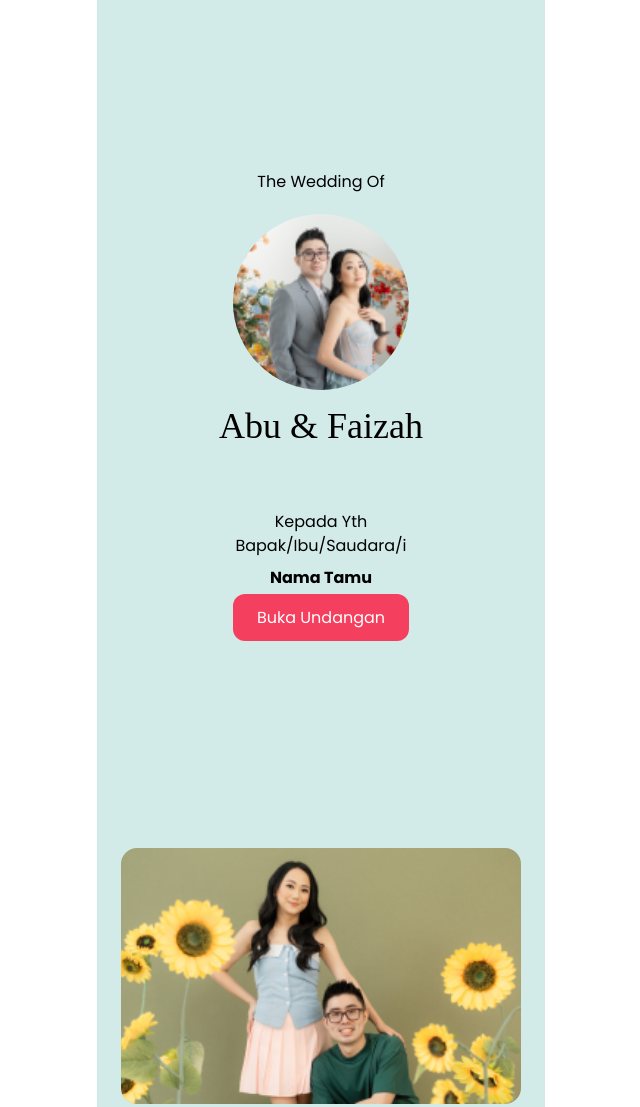
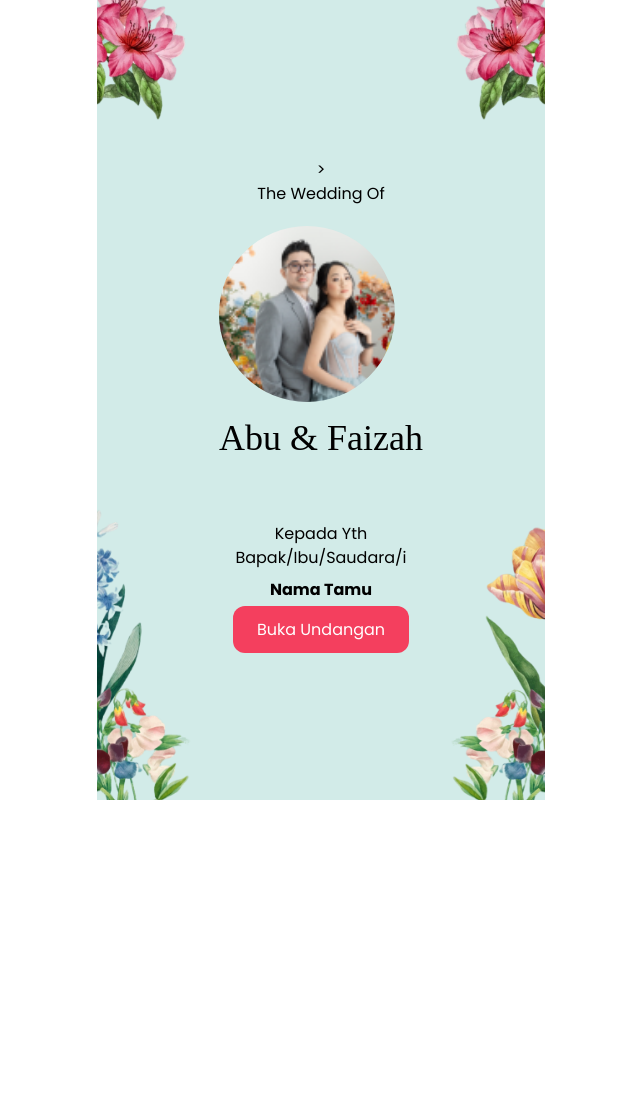
Before and after one commit to Marveltujua/One, a plain HTML site: page index.html in a window 1280 px wide. Shown: the top 1107 px of the page, without its empty margins (319-959 px from the left). After the commit the page ends 800 px from the top, so only its background shows below. Drawn offline with nearby package versions, Linux system fonts and the light colour scheme; a web font is replaced by a local one.

Commit message:
Menambah Bungah

```diff
--- a/index.html
+++ b/index.html
@@ -21,14 +21,45 @@
         .font-latin {
             font-family: "Arizonia", cursive;
         }
+        .bunga-atas-kiri{
+            width: 50%;
+            position: absolute;
+            left: -25%;
+            top: -7%;
+        }
+        .bunga-atas-kanan{
+            width: 50%;
+            position: absolute;
+            top: -7%;
+            right: -25%;
+        }
+        .bunga-bawah-kiri{
+            width: 50%;
+            position: absolute;
+            bottom: -12%;
+            left: -20%;
+        }
+        .bunga-bawah-kanan{
+            width: 50%;
+            position: absolute;
+            right:  -20%;
+            bottom: -12%;
+        }
     </style>
 </head>
 <body class="bg-white">
     <!-- cover undangan -->
     <section
-        class="text-center mx-auto h-screen w-full max-w-md flex items-center justify-center flex-col"
-        style="background-color: #D2EBE8;"
+        class="overflow-hidden relative text-center mx-auto h-screen w-full max-w-md flex items-center justify-center flex-col"
+        style="background-color: #D2EBE8;">
     >
+    <div>
+        <img src="/images/flower-top-left.png" alt="flower" class="bunga-atas-kiri">
+        <img src="/images/flower-top-right.png" alt="flower" class="bunga-atas-kanan">
+        <img src="/images/flower-bottom-left.png" alt="flower" class="bunga-bawah-kiri">
+        <img src="/images/flower-bottom-right.png" alt="flower" class="bunga-bawah-kanan">
+    </div>
+    <div>
         <div class="mb-5" data-aos="zoom-in" data-aos-duration="3000">The Wedding Of</div>
         <div class="mb-4 size-44 rounded-full overflow-hidden" data-aos="flip-up" data-aos-duration="3000">
             <img class="size-full object-cover" src="/images/g3.png" alt="" height="150" width="150">
@@ -43,28 +74,41 @@
                 class="bg-rose-500 text-white py-3 px-6 rounded-xl hover:bg-rose-700"
             >Buka Undangan</a>
         </div>
+    </div>
     </section>
     <!-- isi undangan -->
     <div
         id="isiUndangan"
-        class="text-center mx-auto w-full max-w-md flex items-center justify-center flex-col"
+        class="hidden overflow-hidden relative text-center mx-auto w-full max-w-md flex items-center justify-center flex-col"
         style="background-color: #D2EBE8;"
     >
-        <section class="px-6 py-12">
-            <div class="mb-4 w-full h-64 rounded-2xl overflow-hidden" data-aos="zoom-in" data-aos-duration="3000">
+    <section class="px-6 py-12 relative">
+        <div>
+            <img src="/images/flower-top-left.png" alt="flower" class="bunga-atas-kiri" style="top: -20%;">
+            <img src="/images/flower-top-right.png" alt="flower" class="bunga-atas-kanan" style="top: -20%;">
+        </div>
+        <div class="mb-4 w-full h-64 rounded-2xl overflow-hidden" data-aos="zoom-in" data-aos-duration="3000">
                 <img class="size-full object-cover" src="/images/salam.png" alt="" height="150" width="150">
             </div>
             <p data-aos="fade-up" data-aos-duration="3000"> “Pernikahan seperti mozaik yang kita buat dengan pasangan kita, jutaan momen kecil yang menjadi kisah cinta.”</p>
         </section>
 
-        <section class="px-6 py-12">
-            <div class="mx-auto mb-4 w-48 h-72 rounded-full overflow-hidden" data-aos="zoom-in" data-aos-duration="3000">
+        <section class="px-6 py-12 relative">
+            <div>
+                <img src="/images/flower-bottom-left.png" alt="flower" class="bunga-bawah-kiri" style="bottom: 10%; left: -25%;  transform: rotate(20deg);">
+                <img src="/images/flower-bottom-right.png" alt="flower" class="bunga-bawah-kanan" style="bottom: 10%; right: -25%; transform: rotate(-20deg);">
+            </div>
+            <div class="mx-auto mb-20 w-48 h-72 rounded-full overflow-hidden" data-aos="zoom-in" data-aos-duration="3000">
                 <img class="size-full object-cover" src="/images/quotes.png" alt="" height="150" width="150">
             </div>
             <p data-aos="fade-up" data-aos-duration="3000"> Tanpa mengurangi rasa hormat Kami bermaksud mengundang Bapak/Ibu/Saudara/i untuk mehadiri acara pernikahan putra-putri kami</p>
         </section>
 
-        <section class="px-6 py-12">
+        <section class="px-6 py-12 w-full relative">
+            <div>
+                <img src="/images/flower-bottom-left.png" alt="flower" class="bunga-bawah-kiri" style="bottom: 10%; left: -25%;  transform: rotate(20deg);">
+                <img src="/images/flower-bottom-right.png" alt="flower" class="bunga-bawah-kanan" style="bottom: 10%; right: -25%; transform: rotate(-20deg);">
+            </div>
             <div class="mb-12" data-aos="fade-left" data-aos-duration="3000">
                 <div class="mx-auto mb-4 size-32 rounded-full overflow-hidden">
                     <img class="size-full object-cover" src="/images/pria.png" alt="" height="150" width="150">
@@ -81,7 +125,11 @@
             </div>
         </section>
 
-        <section class="w-full px-6 py-12">
+        <section class="w-full px-6 py-12 relative">
+            <div>
+                <img src="/images/flower-bottom-left.png" alt="flower" class="bunga-bawah-kiri" style="bottom: 10%; left: -25%;  transform: rotate(20deg);">
+                <img src="/images/flower-bottom-right.png" alt="flower" class="bunga-bawah-kanan" style="bottom: 10%; right: -25%; transform: rotate(-20deg);">
+            </div>
             <div class="bg-white w-full px-4 pt-24 pb-12 rounded-b-3xl rounded-t-[20rem]" data-aos="zoom-in" data-aos-duration="3000">
                 <h2 class="font-latin text-2xl">Akad Nikah</h2>
                 <p>Selasa, 8 Oktober 2024</p>
@@ -114,5 +162,27 @@
             </div>
         </section>
     </div>
+    <!-- Lagu Undangan -->
+    <audio src="/MyLoveWestlife.mp3" id="laguUndangan"></audio>
 </body>
+<script>
+    const btnBukaUndangan = document.getElementById("btnBukaUndangan");
+    const isiUndangan = document.getElementById("isiUndangan");
+    const laguUndangan = document.getElementById("laguUndangan");
+    let  sudahNyala = false;
+    // Ketika Tombol Di Klik
+    btnBukaUndangan.addEventListener("click", function(event) {
+        isiUndangan.classList.toggle("hidden");
+
+        if (!sudahNyala){
+            laguUndangan.play();
+            sudahNyala = true;
+            btnBukaUndangan.innerText = "Sudah Terbuka Cuy";
+        } else {
+            laguUndangan.pause();
+            sudahNyala = false;
+            btnBukaUndangan.innerText = "Buka Undangan";
+        }
+    })
+</script>
 </html>
```
